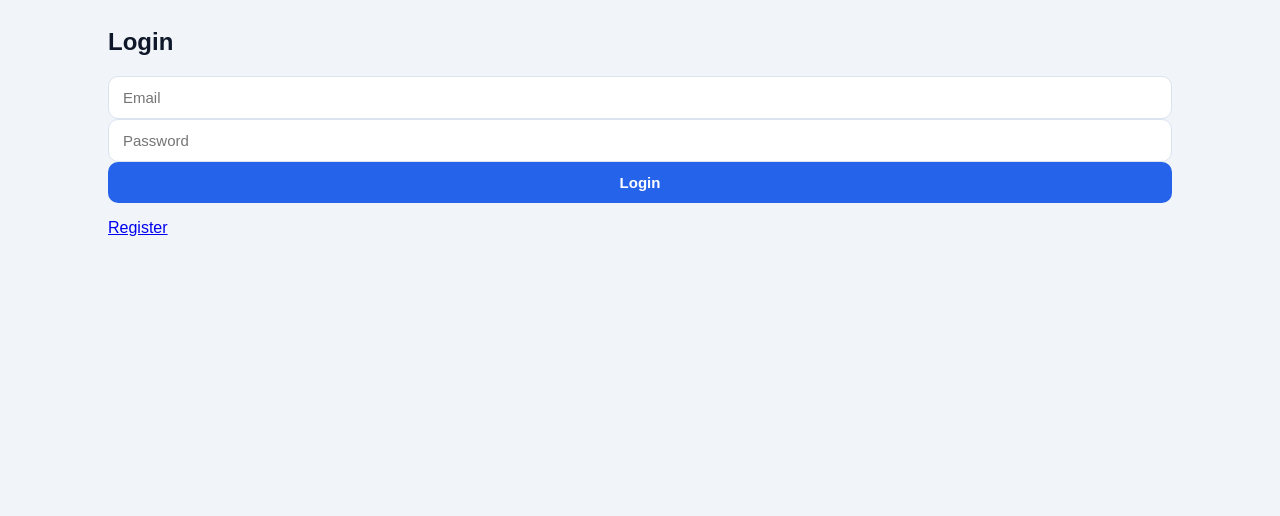
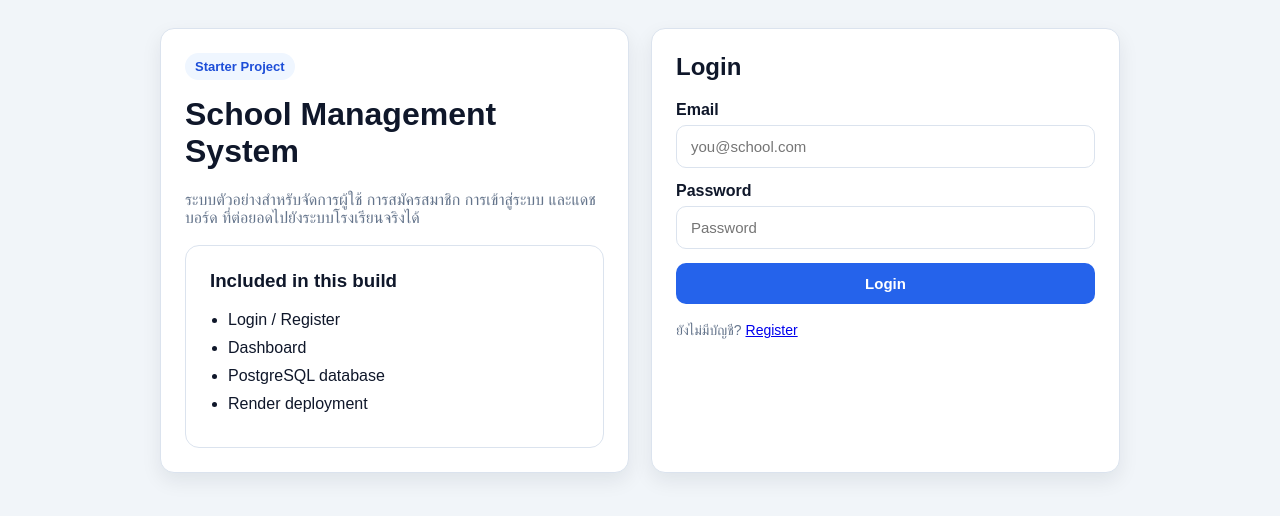
Before and after one commit to viewfc/school-management-system, a Flask app: page /login in a window 1280 px wide. Shown: the part 51-567 px from the top of the page. Run offline with Flask 3, Linux system fonts and the light colour scheme; some libraries are stand-ins or nearby versions.

Commit message:
Update login.html

```diff
--- a/school_management_system/templates/login.html
+++ b/school_management_system/templates/login.html
@@ -3,13 +3,47 @@
 {% block title %}Login{% endblock %}
 
 {% block content %}
-<h2>Login</h2>
+<div class="auth-wrap">
+    <div class="auth-grid">
+        <div class="card">
+            <div class="badge">Starter Project</div>
+            <h1 style="margin-top:16px;">School Management System</h1>
+            <p class="muted">
+                ระบบตัวอย่างสำหรับจัดการผู้ใช้ การสมัครสมาชิก การเข้าสู่ระบบ และแดชบอร์ด
+                ที่ต่อยอดไปยังระบบโรงเรียนจริงได้
+            </p>
 
-<form method="POST">
-    <input type="email" name="email" placeholder="Email" required>
-    <input type="password" name="password" placeholder="Password" required>
-    <button type="submit">Login</button>
-</form>
+            <div class="card" style="margin-top:18px; box-shadow:none;">
+                <h3>Included in this build</h3>
+                <ul class="list">
+                    <li>Login / Register</li>
+                    <li>Dashboard</li>
+                    <li>PostgreSQL database</li>
+                    <li>Render deployment</li>
+                </ul>
+            </div>
+        </div>
 
-<p><a href="/register">Register</a></p>
+        <div class="card">
+            <h2>Login</h2>
+            <form method="POST" class="form-grid">
+                <div>
+                    <label for="email">Email</label>
+                    <input id="email" type="email" name="email" placeholder="you@school.com" required>
+                </div>
+
+                <div>
+                    <label for="password">Password</label>
+                    <input id="password" type="password" name="password" placeholder="Password" required>
+                </div>
+
+                <button type="submit">Login</button>
+            </form>
+
+            <div class="footer-note">
+                ยังไม่มีบัญชี? <a href="/register">Register</a>
+            </div>
+        </div>
+    </div>
+</div>
 {% endblock %}
```
